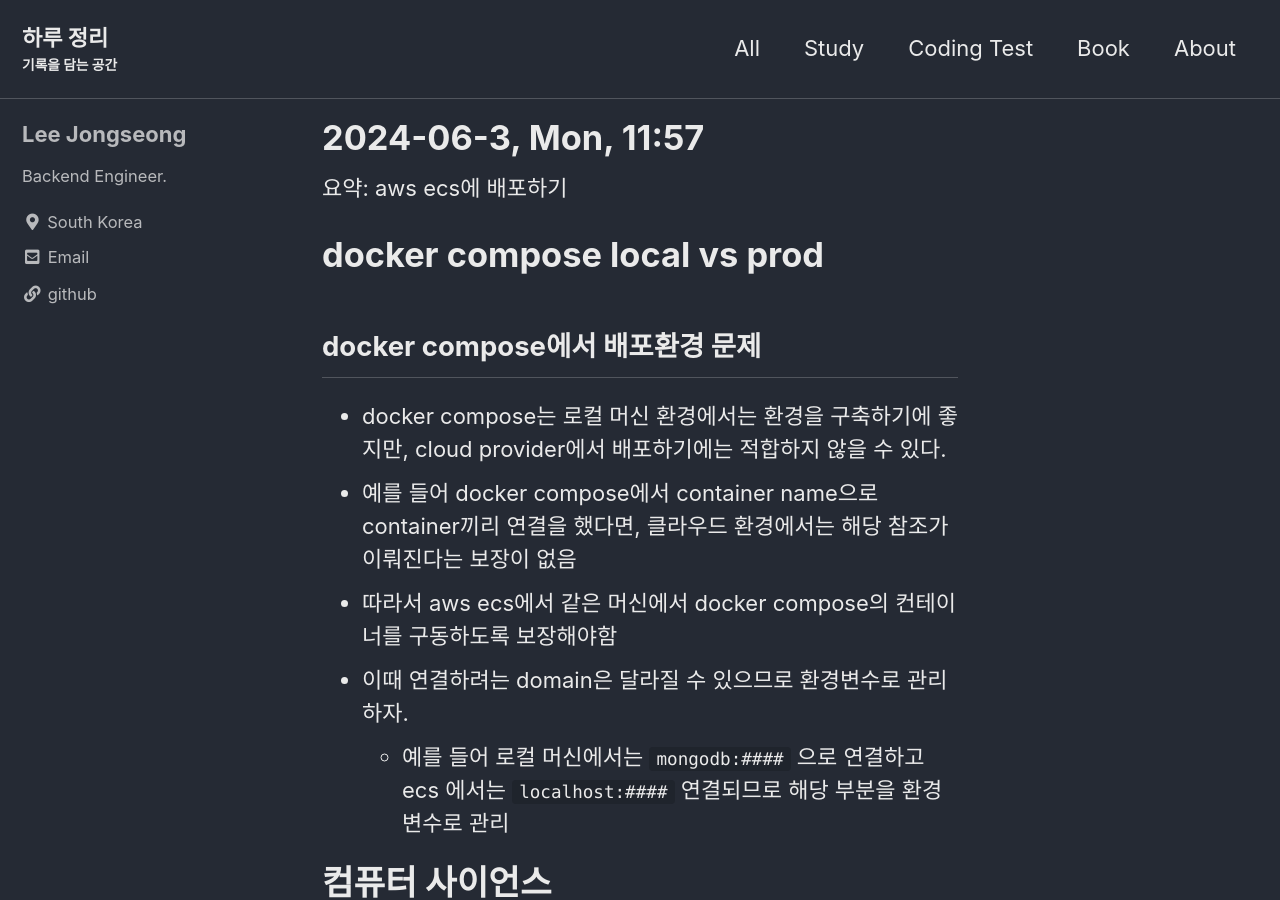
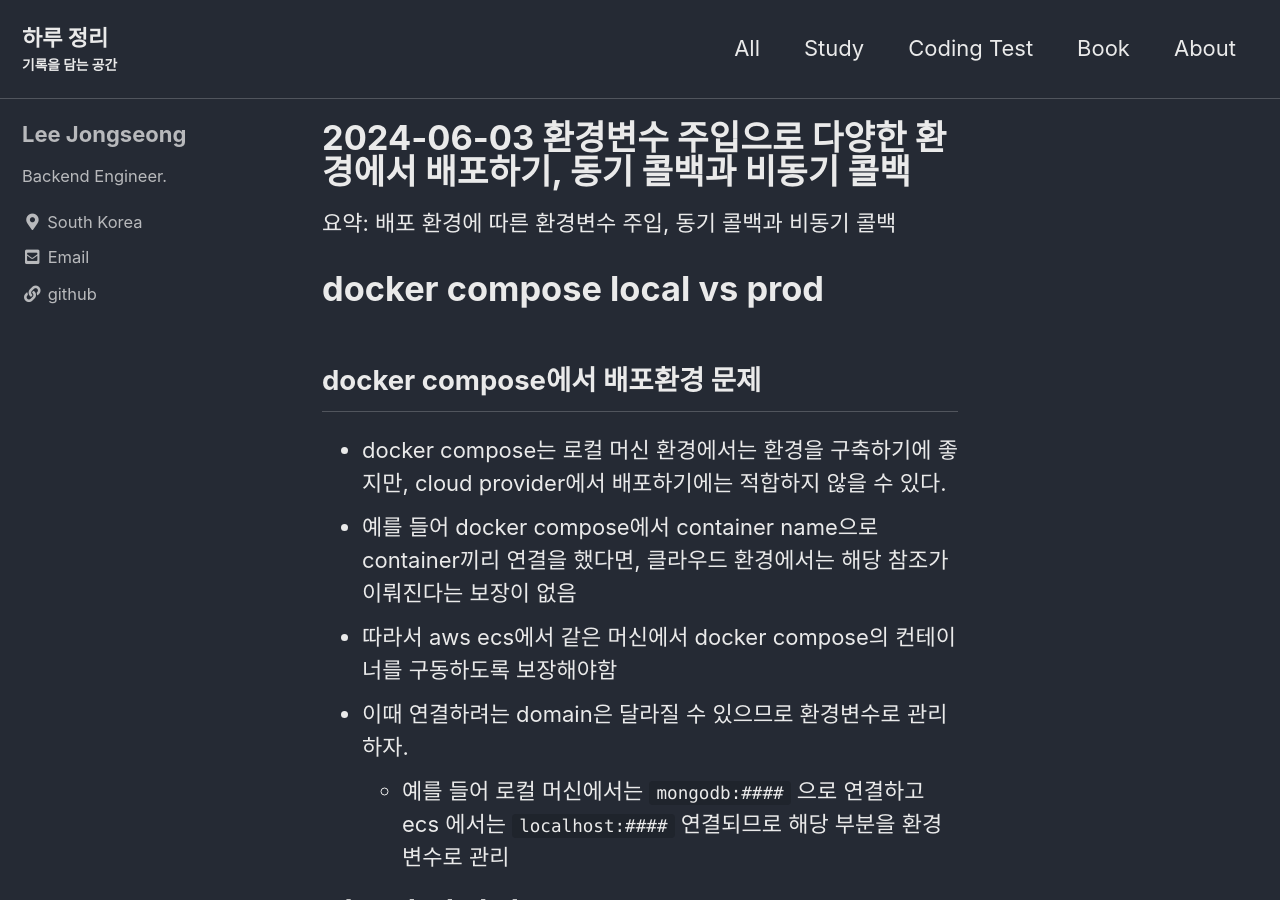
Before and after one commit to jongseong-dev/today-learn, a Jekyll site: the page built from study/_posts/2024/06/2024-06-03-20240603-TL.md, in a window 1280 px wide and 900 px high. Built offline with Jekyll 4.4.1, drawn with Linux system fonts in a browser that asks for light colours; cached includes are drawn as plain includes.

Commit message:
update: 수정

````diff
--- a/study/_posts/2024/06/2024-06-03-20240603-TL.md
+++ b/study/_posts/2024/06/2024-06-03-20240603-TL.md
@@ -1,17 +1,20 @@
 ---
-title: "2024-06-3, Mon, 11:57"
+title: "2024-06-03 환경변수 주입으로 다양한 환경에서 배포하기, 동기 콜백과 비동기 콜백"
 layout: single
 author_profile: true
 tags:
   - docker
-  - aws ecs
+  - env
   - computer science
   - callback func
 ---
-요약: aws ecs에 배포하기
+
+요약: 배포 환경에 따른 환경변수 주입, 동기 콜백과 비동기 콜백
 
 # docker compose local vs prod
+
 ## docker compose에서 배포환경 문제
+
 - docker compose는 로컬 머신 환경에서는 환경을 구축하기에 좋지만, cloud provider에서 배포하기에는 적합하지 않을 수 있다.
 - 예를 들어 docker compose에서 container name으로 container끼리 연결을 했다면, 클라우드 환경에서는 해당 참조가 이뤄진다는 보장이 없음
 - 따라서 aws ecs에서 같은 머신에서 docker compose의 컨테이너를 구동하도록 보장해야함
@@ -21,18 +24,22 @@ tags:
 # 컴퓨터 사이언스
 
 ## 코루틴
+
 - 일반 func과는 달리 루틴 실행 도중 중단하고 다시 시작할 수 있다.
 - 스레드의 힙영역에 코루틴의 실행 시간 스택 프레임의 정보를 저장하는 메모리를 요청할 수 있다.
 - 스택 영역은 함수 스택 프레임을 보관하는 데 사용된다.
 
 ## 콜백 함수
+
 - 함수 변수를 `콜백 함수`라고 생각하자
+
 ```python
 def func(callback_func):
   callback_func()
 ```
 
 ### 비동기 콜백과 동기 콜백
+
 - 동기 콜백
   ```python
   # request 함수를 처리하고 handle 함수에서 request 함수의 결과를 처리
````
